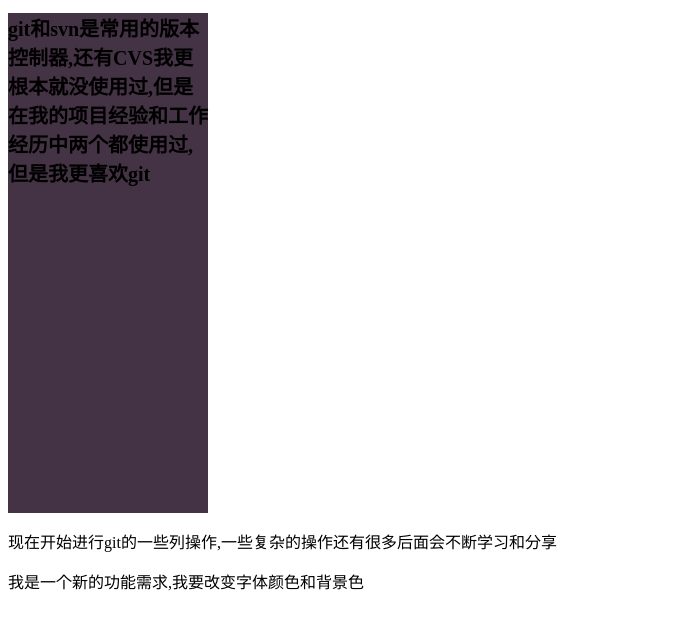
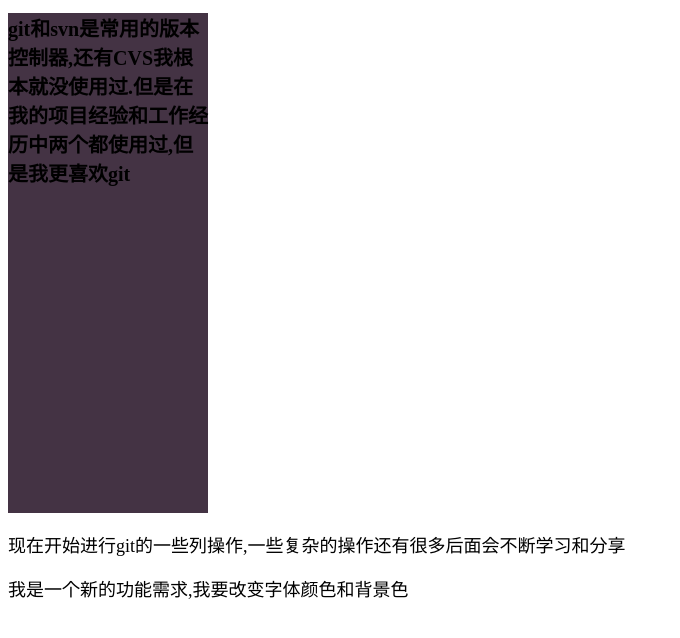
Before and after one commit to Vickeywei/MyFirstApp, a plain HTML site: page index.html in a window 1280 px wide. Shown: the whole page, without its empty margins (0-680 px from the left). Drawn offline with Linux system fonts and the light colour scheme.

Commit message:
修改错别字

```diff
--- a/index.html
+++ b/index.html
@@ -12,13 +12,15 @@
 			height: 500px
 		}
 		p{
-			color: black
+			color: black;
+			font-size: 18px;
+
 		}
 	</style>
 </head>
 <body>
 
-	<h1 class="main">git和svn是常用的版本控制器,还有CVS我更根本就没使用过,但是在我的项目经验和工作经历中两个都使用过,但是我更喜欢git</h1>
+	<h1 class="main">git和svn是常用的版本控制器,还有CVS我根本就没使用过.但是在我的项目经验和工作经历中两个都使用过,但是我更喜欢git</h1>
 	<p class="content">现在开始进行git的一些列操作,一些复杂的操作还有很多后面会不断学习和分享</p>
 	<p>我是一个新的功能需求,我要改变字体颜色和背景色</p>
 
```
